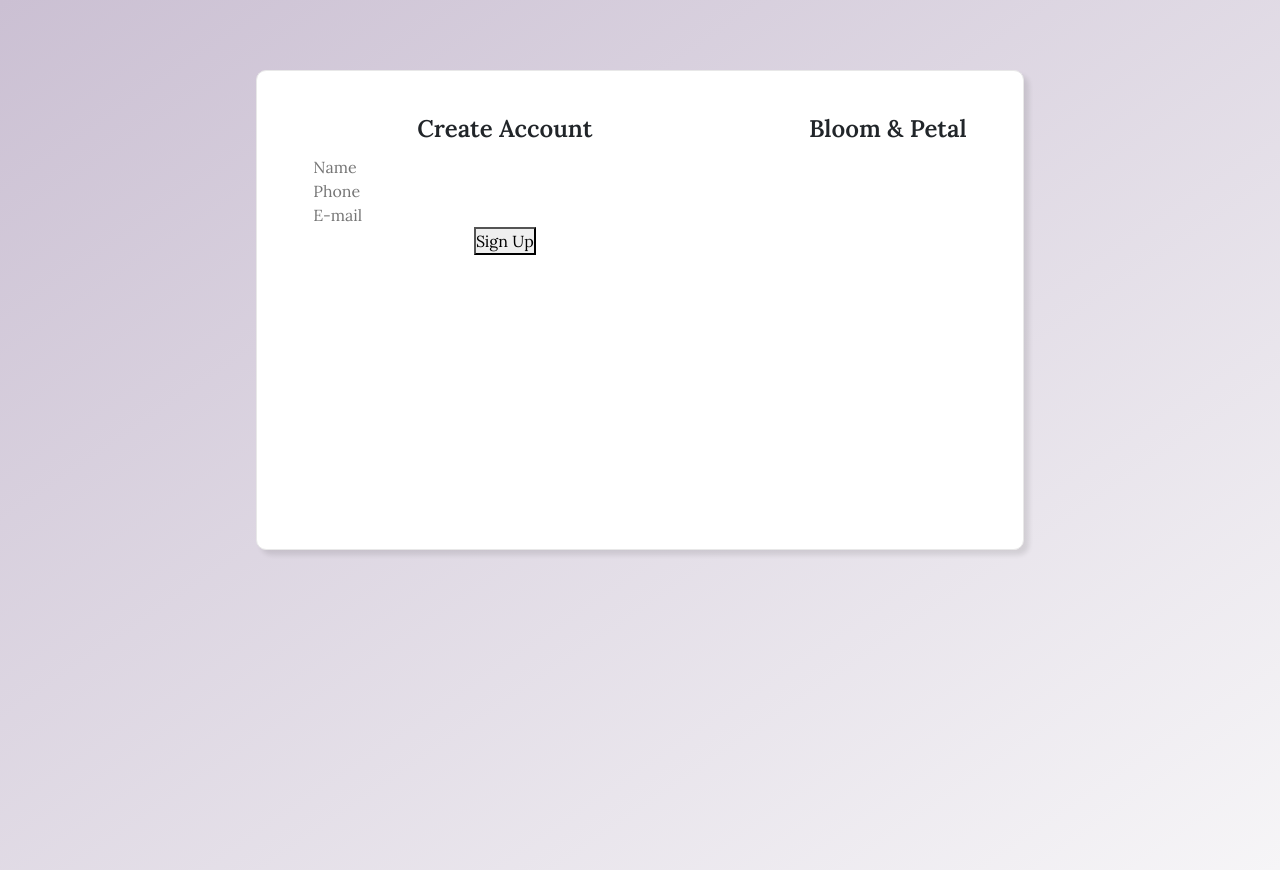
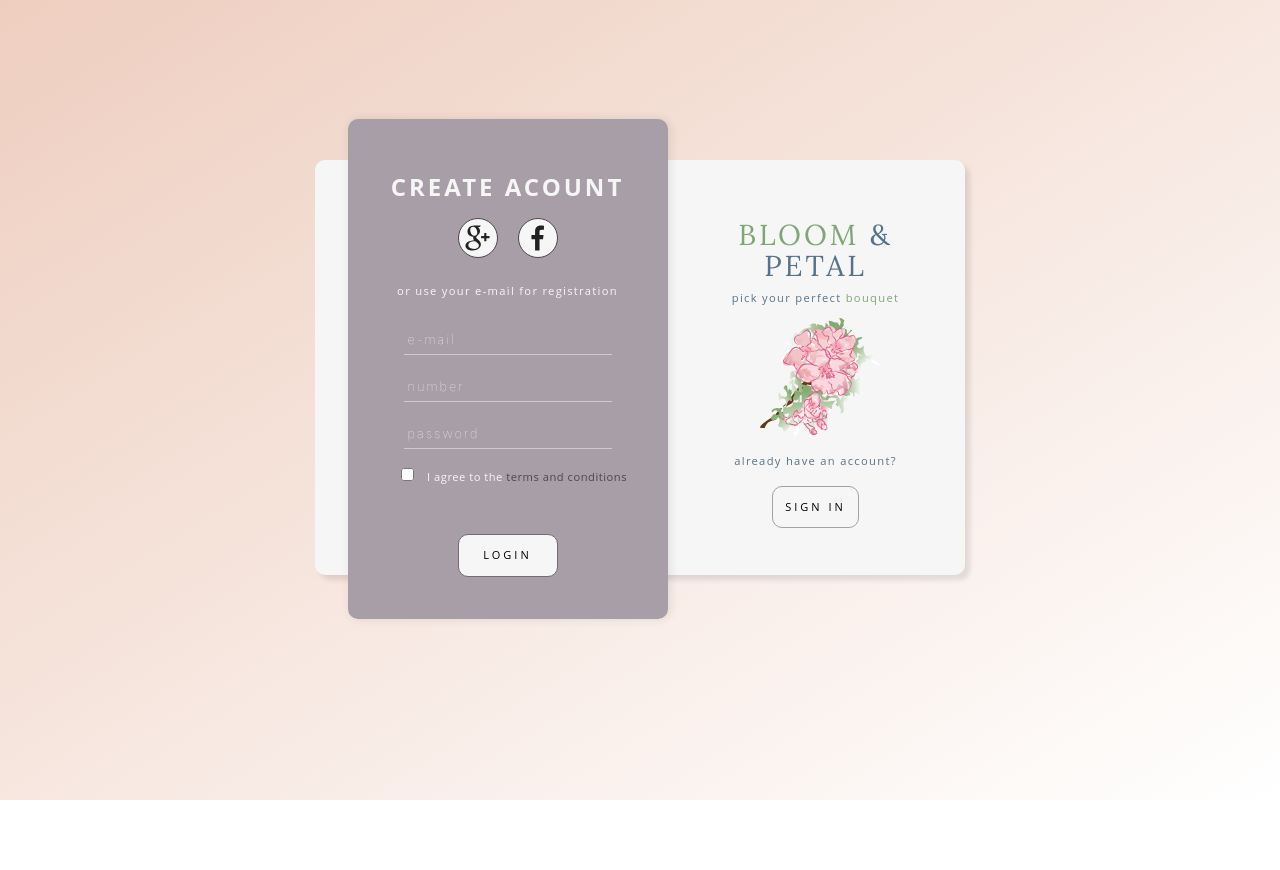
Before and after one commit to PoliukhA/Sign_Up_Form, a website: page src/index.html in a window 1280 px wide. After the commit the page ends 800 px from the top, so only its background shows below. Drawn offline with nearby package versions, Linux system fonts and the light colour scheme; files that its build step writes are made by us from their sources.

Commit message:
adding registration form

```diff
--- a/src/index.html
+++ b/src/index.html
@@ -9,28 +9,37 @@
     <link rel="stylesheet" href="css/style.min.css">
 </head>
 <body>
-    <section class="login">
-        <div class="container">
+    <div class="container">
+        <div class="login">
             <div class="login__wrapper">
                 <div class="login__registration">
-                    <h1>Create Account</h1>
-                    <form class="login-form" action="#">
-                        <input name="name" placeholder="Name" type="text">
-                        <input name="phone" placeholder="Phone" type="text">
-                        <input name="email" placeholder="E-mail" type="email">
+                    <h1>Create Acount</h1>
+                    <div class="login__social">
+                        <a href="#"><img src="icons/google-plus-logo.svg" alt="Oauth Google"></a>
+                        <a href="#"><img src="icons/facebook.svg" alt="Oauth Facebook"></a>
+                    </div>
+                    <p>or use your e-mail for registration</p>
+                    <form class="login-form" autocomplete="off">
+                        <input type="e-mail" placeholder="e-mail">
+                        <input type="text" placeholder="number">
+                        <input type="password" placeholder="password">
+                        <div class="login-form__checkbox">
+                            <input type="checkbox" id="terms"><label for="terms">I agree to the <a href="#">terms and conditions</a></label>
+                        </div>
 
-                        <div class="login-form__button">
-                            <button class="button button_submit">Sign Up</button>
-                        </div>
+                        <button class="button button__submit">login</button>
                     </form>
                 </div>
-
-                <div class="login__logo">
-                    <h1>Bloom & Petal</h1>
-                </div>
+            </div>
+           <div class="login__rightbox">
+                <h2 class="login__title"><span>bloom </span>&<br> petal</h2>
+                <p>pick your perfect<span> bouquet</span></p>
+                <img class="login__logo" src="icons/flowers_watercolor.svg"/>
+                <p class="login__signin">already have an account?</p>
+                <button class="button" id="signup">sign in</button>
             </div>
         </div>
-    </section>
+    </div>
 
     <script src="js/script.js"></script>
 </body>
--- a/src/sass/base/_variables.scss
+++ b/src/sass/base/_variables.scss
@@ -1,3 +1,20 @@
-$grey: #8E9AAF;
-$lavander: #CBC0D3;
+/* $gray: #8E9AAF;
+$lavender: #CBC0D3;
 $blue: #CBC0D3;
+$pale: #EAC7CC;
+$white: #f6f6f6;
+
+$pink: darken($pale, 20%);
+
+$serif: 'Lora', serif;
+$sans-serif: 'Open Sans', sans-serif; */
+
+$gray: #587389;
+$lavender: #a89ea7;
+$milk: #f6f6f6;
+$green: #7FA776;
+
+$pink: darken($lavender, 20%);
+
+$sans-serif: 'Open Sans', sans-serif;
+$serif: 'Lora', serif;
--- a/src/sass/blocks/_buttons.scss
+++ b/src/sass/blocks/_buttons.scss
@@ -0,0 +1,25 @@
+.button {
+  display: block;
+  padding: 12px;
+  font-family: $sans-serif;
+  text-transform: uppercase;
+  letter-spacing: 3px;
+  font-size: 11px;
+  border-radius: 10px;
+  margin: 0 auto;
+  outline: none;
+  background: $milk;
+  border: solid 1px $lavender;
+  &:hover {
+    background: #A1BF9B;
+    color: $milk;
+    transition: background-color 1s ease-out;
+    border-color: darken($lavender, 5%);
+  }
+  &__submit {
+    margin-top: 45px;
+    width: 100px;
+    padding: 12px;
+    border-color: $pink;
+  }
+}
--- a/src/sass/blocks/_forms.scss
+++ b/src/sass/blocks/_forms.scss
@@ -1,6 +1,48 @@
 .login-form {
+    display: flex;
+    align-items: center;
+    flex-direction: column;
     input {
+        background: $lavender;
+        width: 65%;
+        color: #fff;
         border: none;
-        width: 400px;
+        border-bottom: 1px solid rgba($milk, 0.5);
+        padding: 4px;
+        margin: 7px;
+        &::placeholder {
+            color: rgba($milk, 1);
+            letter-spacing: 2px;
+            font-size: 0.8em;
+            font-weight: 100;
+        }
+/*         &:focus {
+            color: $pink;
+            outline: none;
+            border-bottom: 1.2px solid rgba($pink, 0.7);
+            font-size: 1em;
+            transition: .8s all ease;
+            &::placeholder {
+            opacity: 0;
+            } */
+    }
+    &__checkbox {
+        display: inline;
+        white-space: nowrap;
+        position: relative;
+        top: 5px;
+        input {
+            width: 25px;
+            background: $pink;
+        }
+        label {
+            font-family: $sans-serif;
+            color: $milk;
+            font-size: 0.7em;
+            letter-spacing: 0.5px;
+            a {
+                color: #4e464d;
+            }
+        }
     }
 }
--- a/src/sass/blocks/_login.scss
+++ b/src/sass/blocks/_login.scss
@@ -1,18 +1,105 @@
 .login {
-    &__wrapper {
-        display: flex;
-        justify-content: space-around;
-        margin-top: 70px;
-        padding-top: 40px;
-        max-width: 100%;
-        min-height: 480px;
-        background-color: #fff;
-        border: 1px solid #e8e8e8;
-        border-radius: 10px;
-        box-shadow: 5px 5px 5px rgba(0,0,0,.1);
+  background: $milk;
+  width: 650px;
+  height: 415px;
+  position: absolute;
+  top: 20%;
+  border-radius: 10px;
+  box-shadow: 5px 5px 5px rgba(0,0,0,.1);
+  &__wrapper {
+    position: absolute;
+    top: -10%;
+    left: 5%;
+    background: $lavender;
+    width: 320px;
+    height: 500px;
+    border-radius: 10px;
+    box-shadow: 2px 0 10px rgba(0,0,0,.1);
+    transition: all .5s ease-in-out;
+    z-index: 2;
+  }
+  &__social {
+    display: flex;
+    justify-content: center;
+    a {
+      display: inline-block;
+      width: 40px;
+      height: 40px;
+      border: 1px solid #4e464d;
+      border-radius: 50%;
+      text-align: center;
+      margin: 5px 10px;
+      background-color: $milk;
+      &:hover {
+          background-color: #766a75;
+          transition: background-color 1s ease-out;
+      }
+      img {
+        width: 25px;
+        height: 100%;
+        svg:hover {
+            fill: $milk;
+        }
+      }
     }
-    &__registration {
+  }
+  &__registration {
+    p {
+        font-family: $sans-serif;
+        font-size: .7em;
+        letter-spacing: 1.3px;
         text-align: center;
-        width: 50%;
+        color: $milk;
+        margin-top: 20px;
     }
+  }
+  &__rightbox {
+    position: absolute;
+    width: 50%;
+    transition: 1s all ease;
+    right: -2%;
+    p {
+        font-family: $sans-serif;
+        font-size: .7em;
+        letter-spacing: 1.3px;
+        text-align: center;
+        color: $gray;
+    }
+  }
+  &__title {
+    font-family: $serif;
+    color: $gray;
+    font-size: 1.8em;
+    line-height: 1.1em;
+    letter-spacing: 3px;
+    text-align: center;
+    font-weight: 300;
+    margin-top: 18%;
+    text-transform: uppercase;
+  }
+  &__logo {
+    position: absolute;
+    width: 120px;
+    height: 120px;
+    top: 43%;
+    left: 33%;
+  }
+  &__signin {
+    margin-top: 45%;
+  }
 }
+
+h1 {
+    font-family: $sans-serif;
+    text-align: center;
+    margin-top: 50px;
+    text-transform: uppercase;
+    color: $milk;
+    font-size: 1.5em;
+    letter-spacing: 3px;
+}
+
+
+span {
+  color: $green;
+}
--- a/src/sass/style.scss
+++ b/src/sass/style.scss
@@ -3,23 +3,19 @@
 
 @import 'base/variables';
 
-* {
-    font-family: 'Lora', serif;
-    margin: 0;
-    padding: 0;
-}
-
 body {
-    background-color: #CBC0D3;
-    background: -webkit-linear-gradient(top left, #CBC0D3, #F6F5F7);
-    background: -moz-linear-gradient(top left, #CBC0D3, #F6F5F7);
-    background: linear-gradient(to bottom right, #CBC0D3, #F6F5F7);
+    background: #EECEBF;
+    background: -webkit-linear-gradient(top left, #EECEBF, #FFFFFF);
+    background: -moz-linear-gradient(top left, #EECEBF, #FFFFFF);
+    background: linear-gradient(to bottom right, #EECEBF, #FFFFFF);
 }
 
 .container {
-    width: 768px;
+    width: 650px;
+    height: 550px;
     margin: 0 auto;
     height: 100vh;
+    position: relative;
 }
 
 @import 'blocks/buttons';
```
Also changed, not shown: dist/css/style.min.css, dist/icons/facebook.svg (added), dist/icons/flowers_watercolor.svg (added), dist/icons/google-plus-logo.svg (added), dist/index.html, src/icons/facebook.svg (added), src/icons/flowers_watercolor.svg (added), src/icons/google-plus-logo.svg (added).
